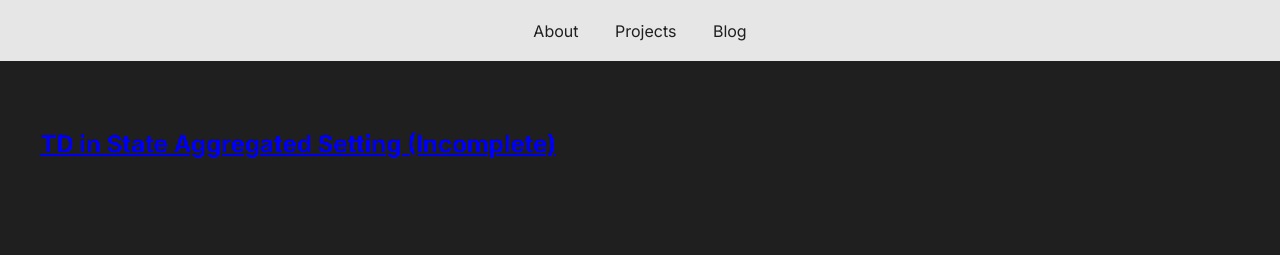
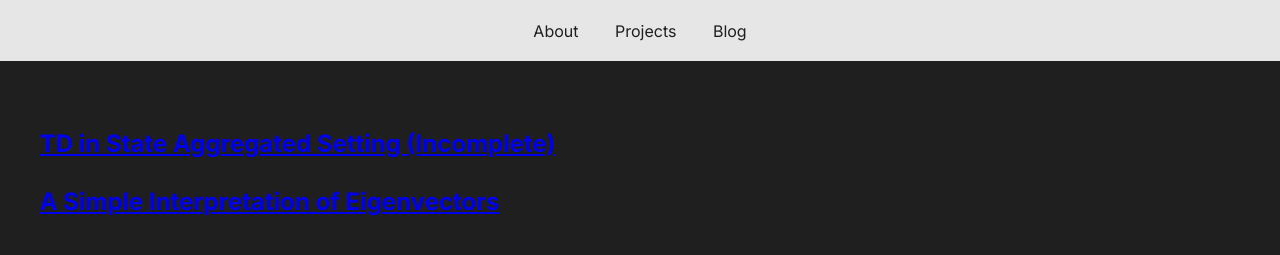
Before and after one commit to hirsakia/Hirsakia.github.io, a plain HTML site: page blog.html in a window 1280 px wide. Shown: the part 61-316 px from the top of the page. Drawn offline with nearby package versions, Linux system fonts and the light colour scheme.

Commit message:
Update blog.html

```diff
--- a/blog.html
+++ b/blog.html
@@ -107,8 +107,9 @@
         <a href="blog.html">Blog</a>
     </nav>
     <div class="container">
-        <section id="projects" class="section">
+        <section id="Blog" class="section">
             <h2><a href="blog_post_1.html">TD in State Aggregated Setting (Incomplete)</a></h2>
+            <h2><a href="blog_post_2.html">A Simple Interpretation of Eigenvectors</a></h2>
         </section>
     </div>
 </body>
```
